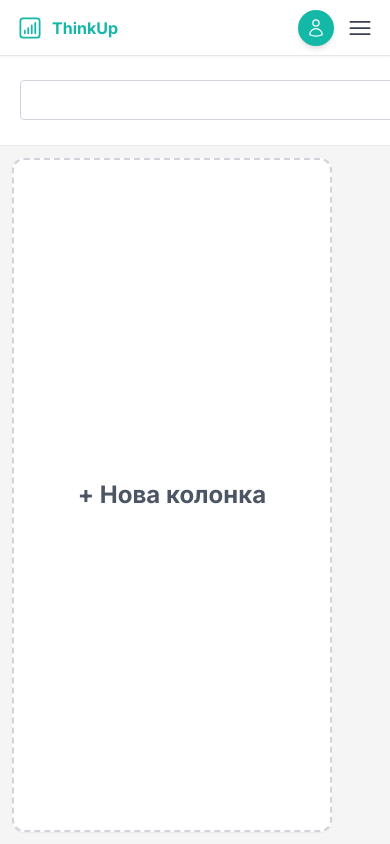
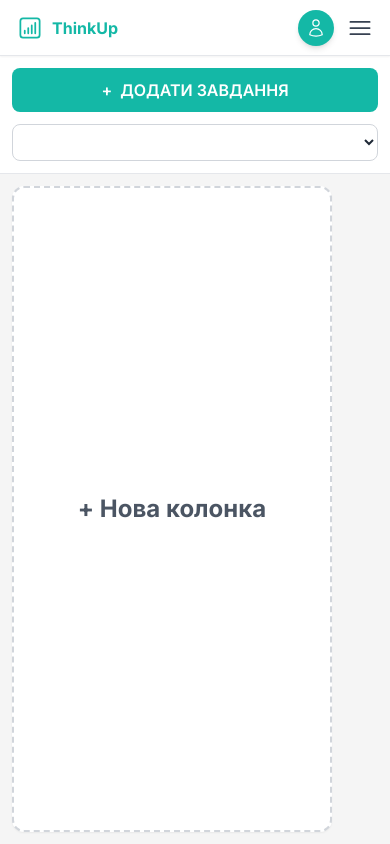
Before and after one commit to VitaliyBogdanuk/thinkup, a Nuxt app: page /1 in a window 390 px wide. Built offline with nearby package versions, Linux system fonts and the light colour scheme.

Commit message:
fix kanban

```diff
--- a/components/HeaderComponent.vue
+++ b/components/HeaderComponent.vue
@@ -1,12 +1,27 @@
 <template>
   <header
-    class="flex items-center justify-between px-5 h-24 w-full bg-white border-b border-gray-200"
+    class="flex flex-col md:flex-row md:items-center justify-between px-3 md:px-5 py-3 md:py-0 h-auto md:h-24 w-full bg-white border-b border-gray-200 gap-3 md:gap-0"
   >
-    <select class="block md:hidden" v-model="boardIdInView">
-      <option v-for="board in boards" :value="board.id">
-        {{ board.name }}
-      </option>
-    </select>
+    <!-- Мобільна версія: кнопка додавання та дропдаун -->
+    <div class="flex flex-col gap-3 md:hidden w-full">
+      <button
+        @click="toggleFormModal(true)"
+        class="w-full flex gap-2 items-center justify-center bg-savoy text-white rounded-lg px-4 py-2.5 font-semibold hover:bg-savoy/90 transition active:scale-95"
+      >
+        <span>+</span>
+        <span>ДОДАТИ ЗАВДАННЯ</span>
+      </button>
+      <select
+        class="w-full px-3 py-2 border border-gray-300 rounded-lg text-gray-800 bg-white focus:outline-none focus:ring-2 focus:ring-savoy focus:border-transparent text-sm"
+        v-model="boardIdInView"
+      >
+        <option v-for="board in boards" :value="board.id">
+          {{ board.name }}
+        </option>
+      </select>
+    </div>
+
+    <!-- Десктопна версія -->
     <h2 class="hidden md:block text-gray-800">{{ boardName }}</h2>
     <div class="hidden gap-2 items-center md:flex">
       <button
--- a/pages/index.vue
+++ b/pages/index.vue
@@ -61,7 +61,7 @@
             </div>
 
             <!-- Кількість не завершених завдань та статус проєкту -->
-            <div class="flex items-center justify-between gap-1">
+            <div class="flex flex-col lg:flex-row lg:items-center lg:justify-between gap-2">
               <span class="px-2 py-1 bg-gray-100 group-hover:bg-white/20 rounded text-xs text-gray-600 group-hover:text-white/80 text-center">
                 {{ getIncompleteTasksCount(board) }} не завершених
               </span>
```
